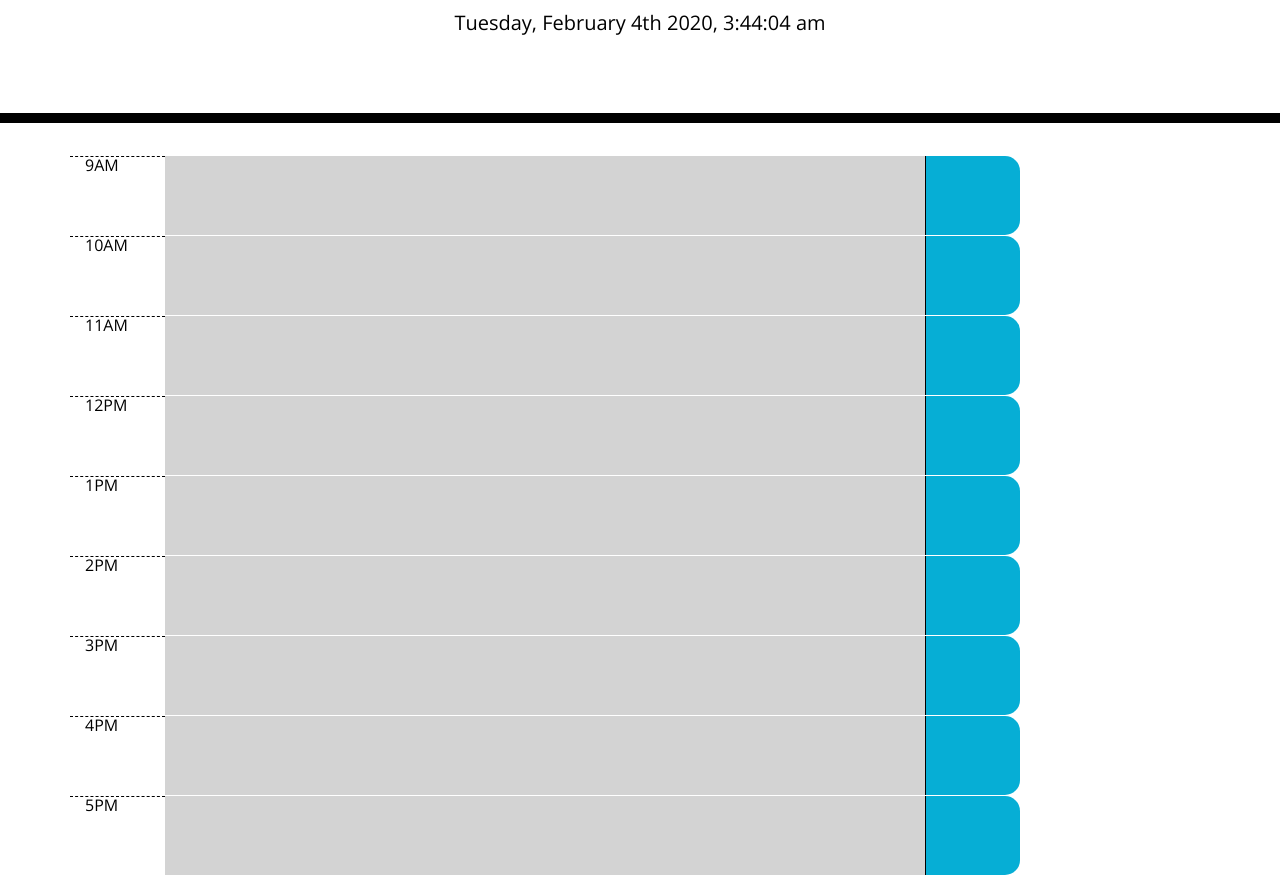
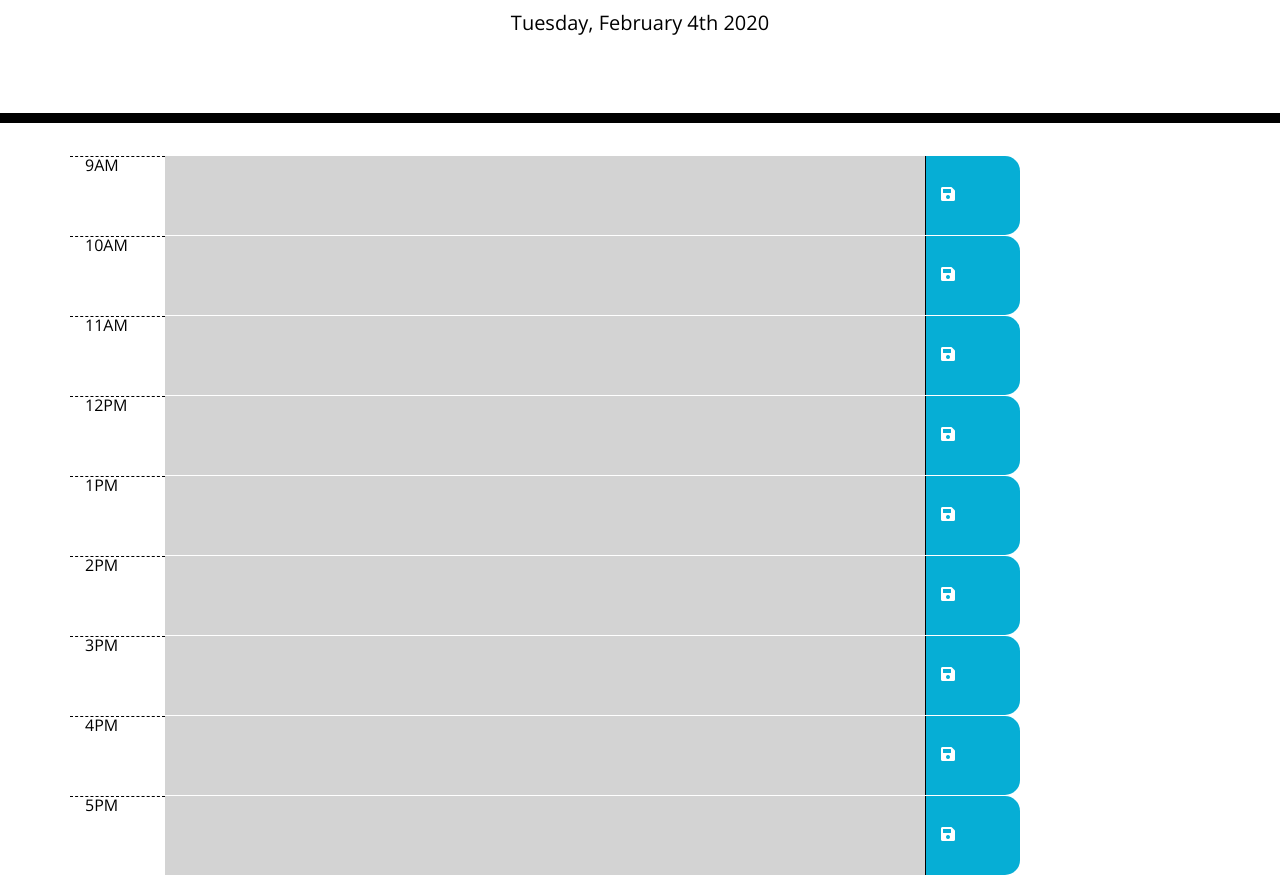
Before and after one commit to ArleneSanchez004/daily-task-organizer, a plain HTML site: page develop/index.html in a window 1280 px wide. Shown: the part 181-1056 px from the top of the page. Drawn offline with nearby package versions, Linux system fonts and the light colour scheme.

Commit message:
can store tasks to local storage

```diff
--- a/develop/index.html
+++ b/develop/index.html
@@ -23,50 +23,48 @@
     <!-- Timeblocks go here -->
     <div class="row">
       <div class="hourBlock hour col-sm-1">9AM</div>
-      <div class="taskBlock col-sm-8" id="9"><textarea></textarea></div>
-      <div class="saveBlock saveBtn col-sm-1"></div>
+      <textarea class="taskBlock col-sm-8" id="9"></textarea>
+      <div class="saveBlock saveBtn fa fa-save col-sm-1"></div>
     </div>
-
     <div class="row">
       <div class="hourBlock hour col-sm-1">10AM</div>
-      <div class="taskBlock col-sm-8" id="10"><textarea></textarea></div>
-      <div class="saveBlock saveBtn col-sm-1"></div>
+      <textarea class="taskBlock col-sm-8" id="10"></textarea>
+      <div class="saveBlock saveBtn fa fa-save col-sm-1"></div>
     </div>
-
     <div class="row">
       <div class="hourBlock hour col-sm-1">11AM</div>
-      <div class="taskBlock col-sm-8" id="11"><textarea></textarea></div>
-      <div class="saveBlock saveBtn col-sm-1"></div>
+      <textarea class="taskBlock col-sm-8" id="11"></textarea>
+      <div class="saveBlock saveBtn fa fa-save col-sm-1"></div>
     </div>
     <div class="row">
       <div class="hourBlock hour col-sm-1">12PM</div>
-      <div class="taskBlock col-sm-8" id="12"><textarea></textarea></div>
-      <div class="saveBlock saveBtn col-sm-1"></div>
+      <textarea class="taskBlock col-sm-8" id="12"></textarea>
+      <div class="saveBlock saveBtn fa fa-save col-sm-1"></div>
     </div>
     <div class="row">
       <div class="hourBlock hour col-sm-1">1PM</div>
-      <div class="taskBlock col-sm-8" id="13"><textarea></textarea></div>
-      <div class="saveBlock saveBtn col-sm-1"></div>
+      <textarea class="taskBlock col-sm-8" id="13"></textarea>
+      <div class="saveBlock saveBtn fa fa-save col-sm-1"></div>
     </div>
     <div class="row">
       <div class="hourBlock hour col-sm-1">2PM</div>
-      <div class="taskBlock col-sm-8" id="14"><textarea></textarea></div>
-      <div class="saveBlock saveBtn col-sm-1"></div>
+      <textarea class="taskBlock col-sm-8" id="14"></textarea>
+      <div class="saveBlock saveBtn fa fa-save col-sm-1"></div>
     </div>
     <div class="row">
       <div class="hourBlock hour col-sm-1">3PM</div>
-      <div class="taskBlock col-sm-8" id="15"><textarea></textarea></div>
-      <div class="saveBlock saveBtn col-sm-1"></div>
+      <textarea class="taskBlock col-sm-8" id="15"></textarea>
+      <div class="saveBlock saveBtn fa fa-save col-sm-1"></div>
     </div>
     <div class="row">
       <div class="hourBlock hour col-sm-1">4PM</div>
-      <div class="taskBlock col-sm-8" id="16"><textarea></textarea></div>
-      <div class="saveBlock saveBtn col-sm-1"></div>
+      <textarea class="taskBlock col-sm-8" id="16"></textarea>
+      <div class="saveBlock saveBtn fa fa-save col-sm-1"></div>
     </div>
     <div class="row">
       <div class="hourBlock hour col-sm-1">5PM</div>
-      <div class="taskBlock col-sm-8" id="17"><textarea></textarea></div>
-      <div class="saveBlock saveBtn col-sm-1"></div>
+      <textarea class="taskBlock col-sm-8" id="17"></textarea>
+      <div class="saveBlock saveBtn fa fa-save col-sm-1"></div>
     </div>
   </div>
 
--- a/develop/script.js
+++ b/develop/script.js
@@ -1,9 +1,9 @@
 var currentDay = document.getElementById("currentDay");
-currentDay.textContent = moment().format("dddd, MMMM Do YYYY, h:mm:ss a");
+currentDay.textContent = moment().format("dddd, MMMM Do YYYY");
 //console.log(currentDay)
 
 //check to see what time it is, color code timeblocks
-console.log(moment().hour());
+//console.log(moment().hour());
 
 var h = moment().hour();
 var hours = [9, 10, 11, 12, 13, 14, 15, 16, 17];
@@ -22,10 +22,17 @@ $(".taskBlock").each(function (i, item) {
     if (h > hours[i]) {
         $(this).addClass("future");
     }
-})
+});
 
-//when .taskBlock is clicked, input field is available
-$(".taskBlock").click(function(){
-    $(this).prop(enabled);
+//save the input
+var storageInput = ["9","10","11","12","13","14","15","16","17"];
 
-})
+$(".saveBtn").click(function(event) {
+   var storeInput = $(this).siblings("textarea").val();
+    localStorage.setItem($(this).siblings("textarea").attr("id") ,storeInput);
+    console.log(storeInput);
+});
+
+storageInput.forEach(function(input){
+    $("#" + input).val(localStorage.getItem(input));
+});
--- a/develop/style.css
+++ b/develop/style.css
@@ -64,6 +64,7 @@ textarea{
   border-bottom-right-radius: 15px;
   background-color: #06AED5;
   color: white;
+  padding-top: 30px;
 }
 
 .saveBtn i:hover {
```
